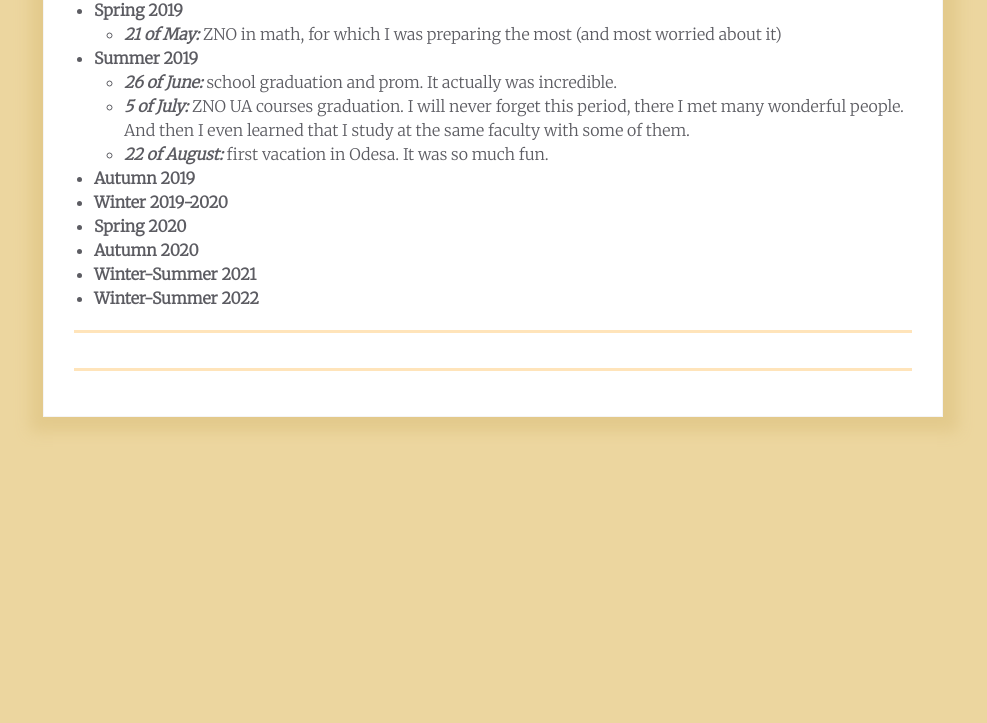
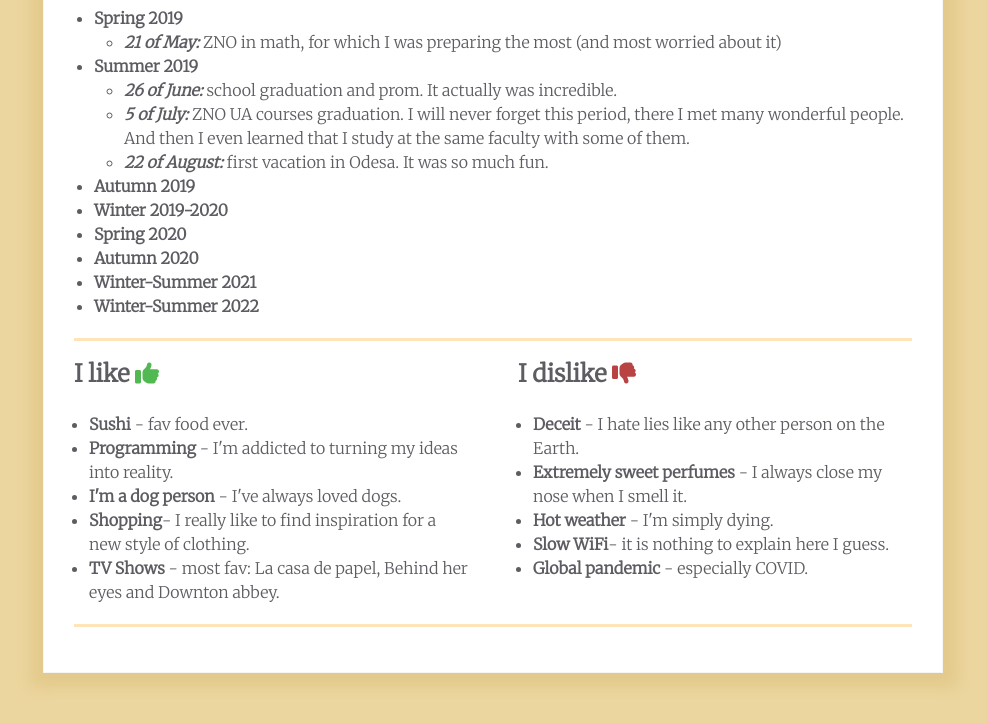
Before and after one commit to SomMariya/homepage, a plain HTML site: page index.html in a window 1280 px wide. Shown: the part 481-1204 px from the top of the page, without its empty margins (147-1134 px from the left). Before the commit the page ends 948 px from the top, so only its background shows below. Drawn offline with Linux system fonts and the light colour scheme; files whose address does not match are found by name.

Commit message:
Added Like and Dislike blocks

```diff
--- a/assets/styles/styles.css
+++ b/assets/styles/styles.css
@@ -73,6 +73,10 @@ body {
 
   .contact-info__block:not(:last-child) {
     margin-bottom: 20px;
+  }
+
+  .like {
+    margin-right: 0;
   }
 }
 
@@ -188,6 +192,39 @@ body {
   margin-left: 20px;
 }
 
+/* Like and Dislike styles */
+.like {
+  flex: 1 1 50%;
+  margin-right: 50px;
+}
+
+.like__header,
+.dislike__header {
+  color: var(--secondary-text-color);
+  text-align: left;
+  margin-bottom: 20px;
+}
+
+.like__container,
+.dislike__container {
+  color: var(--secondary-text-color);
+}
+
+.like__container ul,
+.dislike__container ul {
+  margin-left: 15px;
+}
+
+.dislike {
+  flex: 1 1 50%;
+}
+.fa-thumbs-up:before {
+  color: rgb(82, 185, 82);
+}
+.fa-thumbs-down:before {
+  color: rgb(185, 66, 66);
+}
+
 /* //////////////////////////////////////////////////////////// */
 details {
   display: block;
--- a/index.html
+++ b/index.html
@@ -123,6 +123,12 @@
       content="./assets/img/ms-icon-144x144.png"
     />
     <meta name="theme-color" content="#ffffff" />
+
+    <!-- Font Awesome -->
+    <script
+      src="https://kit.fontawesome.com/066a85b265.js"
+      crossorigin="anonymous"
+    ></script>
   </head>
   <body>
     <main>
@@ -247,7 +253,7 @@
         <div class="container">
           <div class="resume__block">
             <div class="timeline">
-              <h3 class="timeline__header">Timeline</h3>
+              <h2 class="timeline__header">Timeline</h3>
               <ul class="timeline__list">
                 <li class="details">
                   <input id="spring19" type="checkbox" checked />
@@ -486,7 +492,60 @@
 
         <div class="container">
           <div class="resume__block">
-            <div class="main-info fh"></div>
+            <div class="main-info fh">
+              <div class="like">
+                <h2 class="like__header">
+                  I like <i class="fa-solid fa-thumbs-up"></i>
+                </h3>
+                <div class="like__container">
+                  <ul>
+                    <li><strong>Sushi</strong> - fav food ever.</li>
+                    <li>
+                      <strong>Programming</strong> - I'm addicted to turning my
+                      ideas into reality.
+                    </li>
+                    <li>
+                      <strong>I'm a dog person</strong> - I've always loved
+                      dogs.
+                    </li>
+                    <li>
+                      <strong>Shopping</strong>- I really like to find
+                      inspiration for a new style of clothing.
+                    </li>
+                    <li>
+                      <strong>TV Shows</strong> - most fav: La casa de papel,
+                      Behind her eyes and Downton abbey.
+                    </li>
+                  </ul>
+                </div>
+              </div>
+
+              <div class="dislike fv">
+                <h2 class="dislike__header">
+                  I dislike <i class="fa-solid fa-thumbs-down"></i>
+                </h3>
+                <div class="dislike__container">
+                  <ul>
+                    <li>
+                      <strong>Deceit</strong> - I hate lies like any other
+                      person on the Earth.
+                    </li>
+                    <li>
+                      <strong>Extremely sweet perfumes</strong> - I always close
+                      my nose when I smell it.
+                    </li>
+                    <li><strong>Hot weather</strong> - I'm simply dying.</li>
+                    <li>
+                      <strong>Slow WiFi</strong>- it is nothing to explain here
+                      I guess.
+                    </li>
+                    <li>
+                      <strong>Global pandemic</strong> - especially COVID.
+                    </li>
+                  </ul>
+                </div>
+              </div>
+            </div>
           </div>
         </div>
       </div>
```
